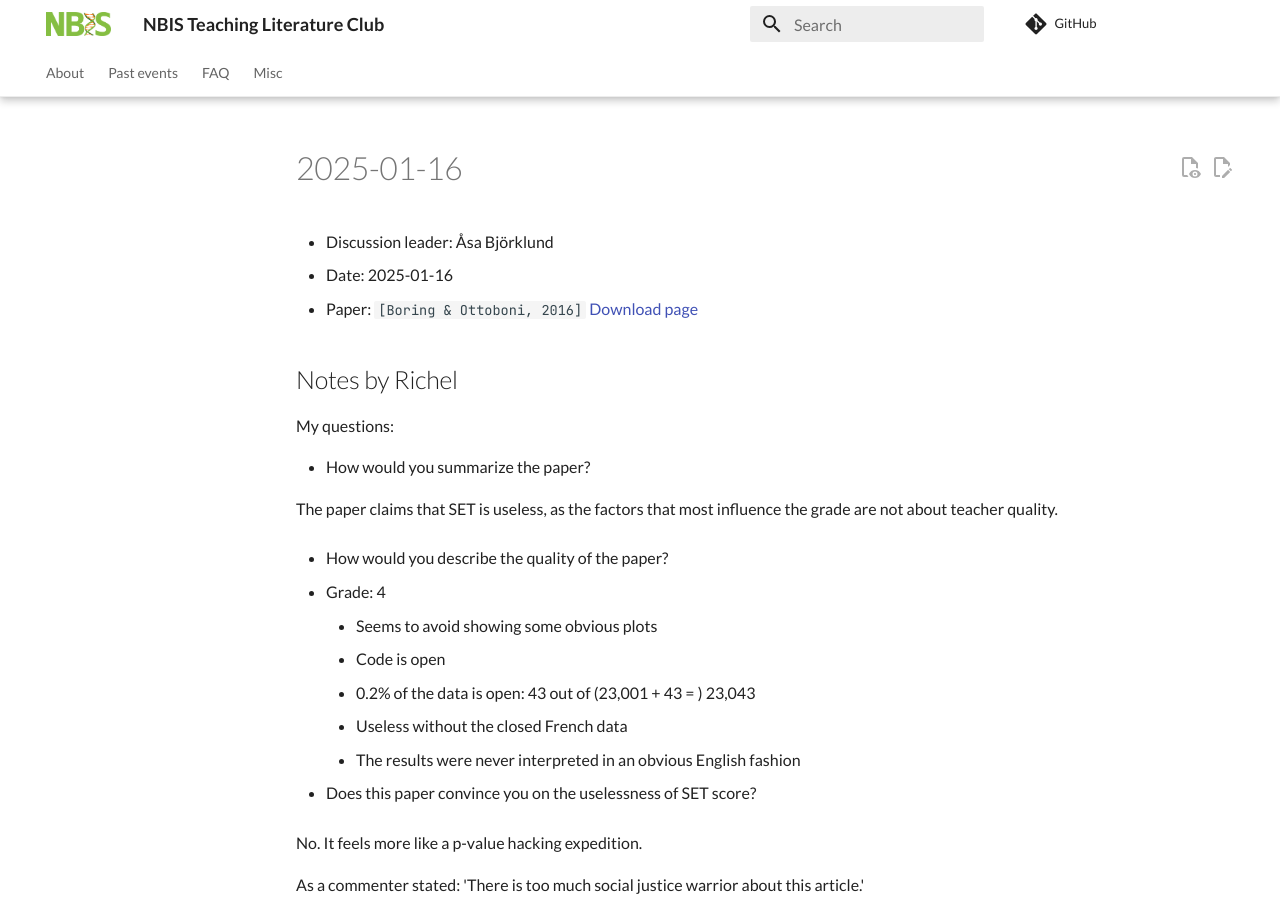
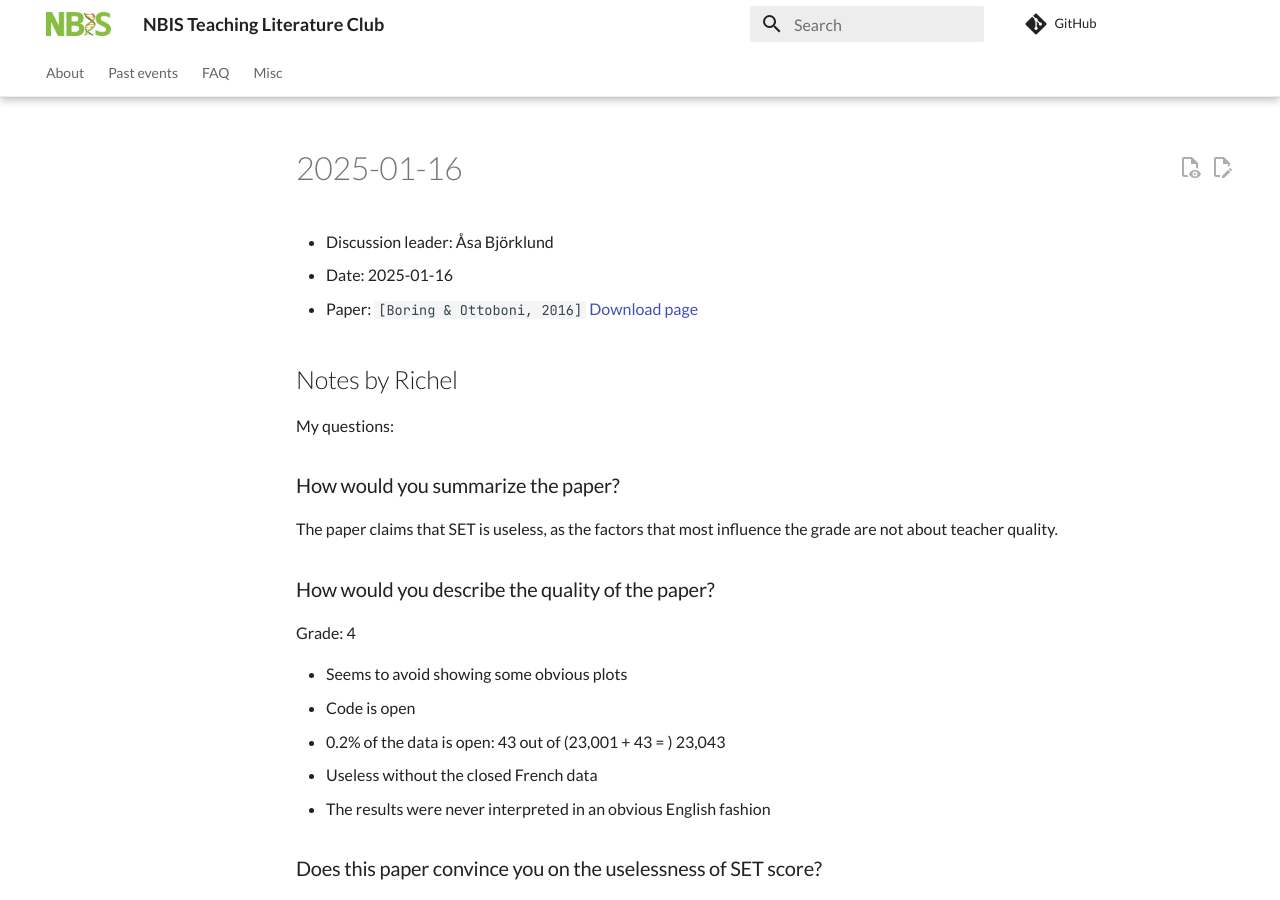
Before and after one commit to NBISweden/teaching_literature_club, an MkDocs documentation site: the page built from docs/events/20250116/README.md, in a window 1280 px wide and 900 px high. Built offline with MkDocs 1.6.1 and Material for MkDocs 9.7.7, drawn with Linux system fonts in a browser that asks for light colours; comment, search, counter and statistics services are not loaded.

Commit message:
Fix layout

```diff
--- a/docs/events/20250116/20250116.md
+++ b/docs/events/20250116/README.md
@@ -9,23 +9,24 @@
 
 My questions:
 
-- How would you summarize the paper?
+### How would you summarize the paper?
 
 The paper claims that SET is useless,
 as the factors that most influence the grade are not about teacher
 quality.
 
-- How would you describe the quality of the paper?
+### How would you describe the quality of the paper?
 
-- Grade: 4
-    - Seems to avoid showing some obvious plots
-    - Code is open
-    - 0.2% of the data is open: 43 out of (23,001 + 43 = ) 23,043
-    - Useless without the closed French data
-    - The results were never interpreted in an obvious English
-      fashion
+Grade: 4
 
-- Does this paper convince you on the uselessness of SET score?
+- Seems to avoid showing some obvious plots
+- Code is open
+- 0.2% of the data is open: 43 out of (23,001 + 43 = ) 23,043
+- Useless without the closed French data
+- The results were never interpreted in an obvious English
+  fashion
+
+### Does this paper convince you on the uselessness of SET score?
 
 No. It feels more like a p-value hacking expedition.
 
@@ -35,11 +36,11 @@ Or, as review Jason Barr writes: 'this study shows gender contributes only
 about 1% of the variance in student ratings. Hardly
 a “large and statistically significant” amount as stated by the authors'.
 
-- Did you understand the statistics in this paper?
+### Did you understand the statistics in this paper?
 
 I think I did reasonably well.
 
-- Do you think the statistics in this paper are well-done?
+### Do you think the statistics in this paper are well-done?
 
 Yes. I see they tested the code for the statistics on
 data from MacNeill. A quick glance reveiled
@@ -47,7 +48,7 @@ no obvious flaw.
 As this in sharp contrast to showing obvious plots,
 the paper feels like a p-value hacking expedition.
 
-- Are you convinced of the conclusions of this paper?
+### Are you convinced of the conclusions of this paper?
 
 No.
 
```
